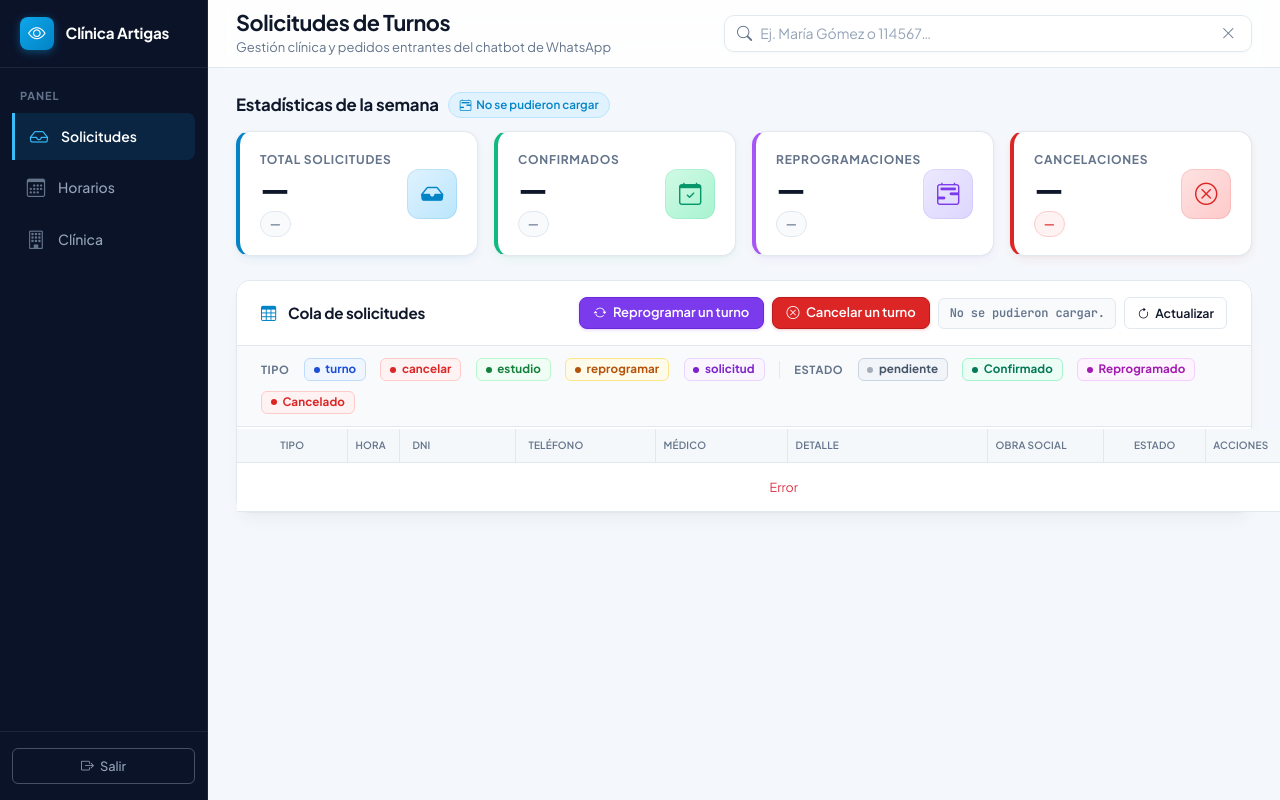
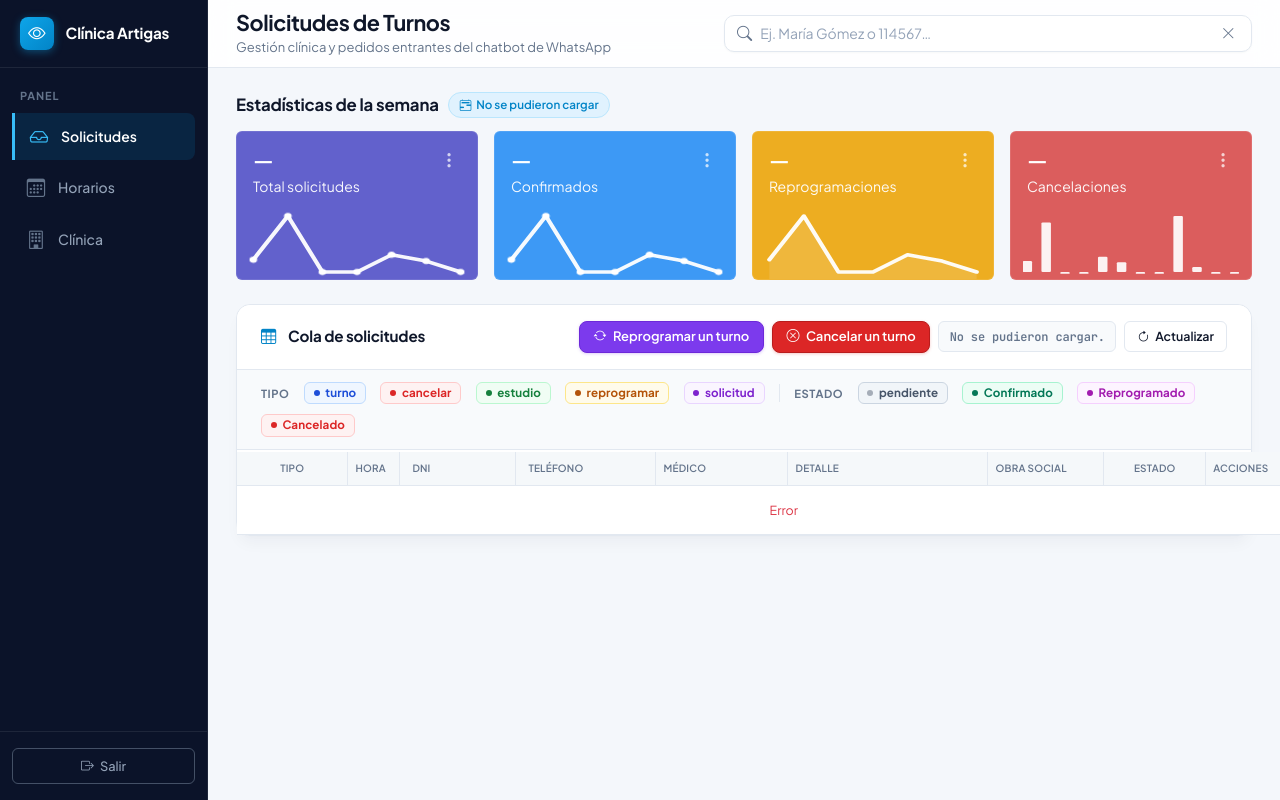
Before and after one commit to VesselVI/Chatbot__Artigas_n8n, a FastAPI app: template dashboard/templates/index.html in a window 1280 px wide; the page is wider, and only the part inside the window is pictured. Run offline with FastAPI, Linux system fonts and the light colour scheme; the template is opened without the code that fills it: most values are stand-ins (such as "Sample title", 1, 10 or a date in 2020); data that the repository does not hold is empty.

Commit message:
Restyle weekly KPI cards to match CoreUI solid widgets.
Use colored full-bleed cards with inline trends and SVG sparklines on the Solicitudes board.

Co-authored-by: Cursor <cursoragent@cursor.com>

```diff
--- a/dashboard/templates/index.html
+++ b/dashboard/templates/index.html
@@ -346,7 +346,7 @@
       color: var(--accent);
     }
 
-    /* —— Weekly KPI metrics —— */
+    /* —— Weekly KPI metrics (CoreUI-style solid widgets) —— */
     .stats-section {
       display: flex;
       flex-direction: column;
@@ -386,125 +386,122 @@
     }
     .metrics-grid {
       display: grid;
-      grid-template-columns: repeat(auto-fit, minmax(220px, 1fr));
+      grid-template-columns: repeat(4, 1fr);
       gap: 1rem;
     }
+    @media (max-width: 1199.98px) {
+      .metrics-grid { grid-template-columns: repeat(2, 1fr); }
+    }
+    @media (max-width: 575.98px) {
+      .metrics-grid { grid-template-columns: 1fr; }
+    }
     .metric-card {
-      background: var(--surface);
-      border: 1px solid var(--border);
-      border-radius: 14px;
-      padding: 1.15rem 1.25rem;
-      box-shadow: var(--shadow-sm);
+      background: #6261cc;
+      color: #fff;
+      border: 1px solid rgba(255, 255, 255, 0.1);
+      border-radius: 6px;
+      box-shadow: none;
       display: flex;
-      align-items: center;
-      justify-content: space-between;
-      gap: 0.75rem;
+      flex-direction: column;
       position: relative;
       overflow: hidden;
-      transition: transform 0.15s ease, box-shadow 0.15s ease;
-      border-left-width: 4px;
-      border-left-style: solid;
+      padding: 0;
+      transition: filter 0.15s ease, transform 0.15s ease;
     }
     .metric-card:hover {
-      transform: translateY(-2px);
-      box-shadow: var(--shadow-md);
-    }
-    .metric-card.m-total {
-      border-left-color: #0284c7;
-      box-shadow: rgba(2, 132, 199, 0.08) 0 4px 12px -2px, rgba(0, 0, 0, 0.04) 0 1px 3px;
-    }
-    .metric-card.m-confirmados {
-      border-left-color: #10b981;
-      box-shadow: rgba(16, 185, 129, 0.08) 0 4px 12px -2px, rgba(0, 0, 0, 0.04) 0 1px 3px;
-    }
-    .metric-card.m-reprogramados {
-      border-left-color: #a855f7;
-      box-shadow: rgba(168, 85, 247, 0.08) 0 4px 12px -2px, rgba(0, 0, 0, 0.04) 0 1px 3px;
-    }
-    .metric-card.m-cancelados {
-      border-left-color: #dc2626;
-      box-shadow: rgba(220, 38, 38, 0.08) 0 4px 12px -2px, rgba(0, 0, 0, 0.04) 0 1px 3px;
+      transform: translateY(-1px);
+      filter: brightness(1.03);
+      box-shadow: 0 4px 12px rgba(15, 23, 42, 0.12);
+    }
+    .metric-card.m-total { background: #6261cc; }
+    .metric-card.m-confirmados { background: #3d99f5; }
+    .metric-card.m-reprogramados { background: #edad21; }
+    .metric-card.m-cancelados { background: #db5d5d; }
+
+    .metric-card-body {
+      display: flex;
+      justify-content: space-between;
+      align-items: flex-start;
+      gap: 0.5rem;
+      padding: 1rem 1rem 0;
     }
     .metric-info {
       display: flex;
       flex-direction: column;
+      gap: 0.15rem;
+      min-width: 0;
+    }
+    .metric-value-row {
+      display: flex;
+      flex-wrap: wrap;
+      align-items: baseline;
       gap: 0.35rem;
-      min-width: 0;
+      line-height: 1.15;
+    }
+    .metric-value {
+      font-size: 1.35rem;
+      font-weight: 600;
+      color: #fff;
+      font-variant-numeric: tabular-nums;
+      letter-spacing: -0.01em;
+    }
+    .metric-trend {
+      font-size: 0.875rem;
+      font-weight: 400;
+      color: rgba(255, 255, 255, 0.92);
+      white-space: nowrap;
+    }
+    .metric-trend .trend-arrow {
+      font-size: 0.75em;
+      margin-left: 0.1em;
     }
     .metric-label {
-      font-size: 0.75rem;
-      font-weight: 700;
-      letter-spacing: 0.06em;
-      text-transform: uppercase;
-      color: var(--muted);
-    }
-    .metric-value {
-      font-size: 1.85rem;
-      font-weight: 800;
-      color: var(--ink);
-      line-height: 1;
-      font-variant-numeric: tabular-nums;
-    }
-    .metric-trend {
-      display: inline-flex;
-      align-items: center;
-      gap: 0.25rem;
-      margin-top: 0.1rem;
-      font-size: 0.725rem;
-      font-weight: 600;
-      padding: 0.2rem 0.55rem;
-      border-radius: 20px;
-      width: fit-content;
-      border: 1px solid transparent;
-    }
-    .metric-trend.is-up {
-      color: #047857;
-      background: #ecfdf5;
-      border-color: #a7f3d0;
-    }
-    .metric-trend.is-down {
-      color: #7c3aed;
-      background: #f5f3ff;
-      border-color: #ddd6fe;
-    }
-    .metric-trend.is-neutral {
-      color: var(--muted);
-      background: var(--surface-subtle);
-      border-color: var(--border);
-    }
-    .metric-trend.is-cancel {
-      color: #dc2626;
-      background: #fef2f2;
-      border-color: #fecaca;
-    }
-    .metric-icon-wrap {
-      width: 3.1rem;
-      height: 3.1rem;
-      border-radius: 12px;
+      font-size: 0.875rem;
+      font-weight: 400;
+      letter-spacing: 0;
+      text-transform: none;
+      color: rgba(255, 255, 255, 0.95);
+    }
+    .metric-opts {
+      flex-shrink: 0;
+      width: 1.5rem;
+      height: 1.5rem;
       display: grid;
       place-items: center;
-      font-size: 1.4rem;
-      flex-shrink: 0;
-    }
-    .m-total .metric-icon-wrap {
-      background: linear-gradient(135deg, #e0f2fe 0%, #bae6fd 100%);
-      color: #0284c7;
-      box-shadow: inset 0 0 0 1px rgba(2, 132, 199, 0.12);
-    }
-    .m-confirmados .metric-icon-wrap {
-      background: linear-gradient(135deg, #d1fae5 0%, #a7f3d0 100%);
-      color: #059669;
-      box-shadow: inset 0 0 0 1px rgba(16, 185, 129, 0.12);
-    }
-    .m-reprogramados .metric-icon-wrap {
-      background: linear-gradient(135deg, #ede9fe 0%, #ddd6fe 100%);
-      color: #7c3aed;
-      box-shadow: inset 0 0 0 1px rgba(139, 92, 246, 0.12);
-    }
-    .m-cancelados .metric-icon-wrap {
-      background: linear-gradient(135deg, #fee2e2 0%, #fecaca 100%);
-      color: #dc2626;
-      box-shadow: inset 0 0 0 1px rgba(220, 38, 38, 0.12);
+      color: rgba(255, 255, 255, 0.85);
+      font-size: 1.1rem;
+      line-height: 1;
+      opacity: 0.85;
+      pointer-events: none;
+    }
+    .metric-chart {
+      height: 70px;
+      margin: 0.75rem 0.75rem 0;
+      position: relative;
+    }
+    .metric-chart svg {
+      display: block;
+      width: 100%;
+      height: 100%;
+    }
+    .metric-chart .spark-line {
+      fill: none;
+      stroke: rgba(255, 255, 255, 0.95);
+      stroke-width: 2;
+      stroke-linecap: round;
+      stroke-linejoin: round;
+    }
+    .metric-chart .spark-dot {
+      fill: #fff;
+      stroke: rgba(255, 255, 255, 0.35);
+      stroke-width: 1;
+    }
+    .metric-chart .spark-area {
+      fill: rgba(255, 255, 255, 0.12);
+      stroke: none;
+    }
+    .metric-chart .spark-bar {
+      fill: rgba(255, 255, 255, 0.92);
     }
 
     /* —— Card —— */
@@ -1783,36 +1780,56 @@
         </div>
         <div class="metrics-grid">
           <div class="metric-card m-total">
-            <div class="metric-info">
-              <span class="metric-label">Total Solicitudes</span>
-              <span class="metric-value" id="kpi-total">—</span>
-              <span class="metric-trend is-neutral" id="kpi-total-trend">—</span>
+            <div class="metric-card-body">
+              <div class="metric-info">
+                <div class="metric-value-row">
+                  <span class="metric-value" id="kpi-total">—</span>
+                  <span class="metric-trend" id="kpi-total-trend"></span>
+                </div>
+                <span class="metric-label">Total solicitudes</span>
+              </div>
+              <span class="metric-opts" aria-hidden="true"><i class="bi bi-three-dots-vertical"></i></span>
             </div>
-            <div class="metric-icon-wrap" aria-hidden="true"><i class="bi bi-inbox-fill"></i></div>
+            <div class="metric-chart" id="kpi-total-chart" aria-hidden="true"></div>
           </div>
           <div class="metric-card m-confirmados">
-            <div class="metric-info">
-              <span class="metric-label">Confirmados</span>
-              <span class="metric-value" id="kpi-confirmados">—</span>
-              <span class="metric-trend is-neutral" id="kpi-confirmados-trend">—</span>
+            <div class="metric-card-body">
+              <div class="metric-info">
+                <div class="metric-value-row">
+                  <span class="metric-value" id="kpi-confirmados">—</span>
+                  <span class="metric-trend" id="kpi-confirmados-trend"></span>
+                </div>
+                <span class="metric-label">Confirmados</span>
+              </div>
+              <span class="metric-opts" aria-hidden="true"><i class="bi bi-three-dots-vertical"></i></span>
             </div>
-            <div class="metric-icon-wrap" aria-hidden="true"><i class="bi bi-calendar-check"></i></div>
+            <div class="metric-chart" id="kpi-confirmados-chart" aria-hidden="true"></div>
           </div>
           <div class="metric-card m-reprogramados">
-            <div class="metric-info">
-              <span class="metric-label">Reprogramaciones</span>
-              <span class="metric-value" id="kpi-reprog">—</span>
-              <span class="metric-trend is-neutral" id="kpi-reprog-trend">—</span>
+            <div class="metric-card-body">
+              <div class="metric-info">
+                <div class="metric-value-row">
+                  <span class="metric-value" id="kpi-reprog">—</span>
+                  <span class="metric-trend" id="kpi-reprog-trend"></span>
+                </div>
+                <span class="metric-label">Reprogramaciones</span>
+              </div>
+              <span class="metric-opts" aria-hidden="true"><i class="bi bi-three-dots-vertical"></i></span>
             </div>
-            <div class="metric-icon-wrap" aria-hidden="true"><i class="bi bi-calendar2-range"></i></div>
+            <div class="metric-chart" id="kpi-reprog-chart" aria-hidden="true"></div>
           </div>
           <div class="metric-card m-cancelados">
-            <div class="metric-info">
-              <span class="metric-label">Cancelaciones</span>
-              <span class="metric-value" id="kpi-cancelados">—</span>
-              <span class="metric-trend is-cancel" id="kpi-cancelados-trend">—</span>
+            <div class="metric-card-body">
+              <div class="metric-info">
+                <div class="metric-value-row">
+                  <span class="metric-value" id="kpi-cancelados">—</span>
+                  <span class="metric-trend" id="kpi-cancelados-trend"></span>
+                </div>
+                <span class="metric-label">Cancelaciones</span>
+              </div>
+              <span class="metric-opts" aria-hidden="true"><i class="bi bi-three-dots-vertical"></i></span>
             </div>
-            <div class="metric-icon-wrap" aria-hidden="true"><i class="bi bi-x-circle"></i></div>
+            <div class="metric-chart" id="kpi-cancelados-chart" aria-hidden="true"></div>
           </div>
         </div>
       </section>
@@ -3026,29 +3043,102 @@ function openConfirmModal(b, { edit, reprogram, searchFirst } = {}) {
       }
     }
 
-    function trendClass(key, trend) {
-      if (key === 'cancelaciones') return 'is-cancel';
-      const pct = trend && trend.pct;
-      const delta = trend && trend.delta;
+    function formatCoreTrend(key, trend) {
+      if (!trend || trend.label == null || trend.label === '—') return '';
+      if (key === 'cancelaciones') {
+        const pct = typeof trend.pct === 'number' ? trend.pct : null;
+        if (pct === null) return trend.label ? '(' + trend.label + ')' : '';
+        return '(' + pct + '% del total)';
+      }
+      const pct = trend.pct;
+      const delta = trend.delta;
+      let arrow = '';
+      let text = '';
       if (typeof pct === 'number') {
-        if (pct > 0) return 'is-up';
-        if (pct < 0) return 'is-down';
-        return 'is-neutral';
-      }
-      if (typeof delta === 'number') {
-        if (delta > 0) return 'is-up';
-        if (delta < 0) return 'is-down';
-      }
-      return 'is-neutral';
-    }
-
-    function setKpi(valueId, trendId, value, trend, key) {
+        const sign = pct > 0 ? '+' : '';
+        text = sign + pct + '%';
+        if (pct > 0) arrow = '↑';
+        else if (pct < 0) arrow = '↓';
+      } else if (typeof delta === 'number') {
+        if (delta === 0) return '(sin cambio)';
+        const sign = delta > 0 ? '+' : '';
+        text = sign + delta;
+        arrow = delta > 0 ? '↑' : '↓';
+      } else {
+        return trend.label ? '(' + trend.label.replace(/^sin cambio.*/, 'sin cambio') + ')' : '';
+      }
+      return '(' + text + (arrow ? ' <span class="trend-arrow">' + arrow + '</span>' : '') + ')';
+    }
+
+    function sparkSeries(prev, curr, n) {
+      const points = n || 7;
+      const a = Math.max(0, Number(prev) || 0);
+      const b = Math.max(0, Number(curr) || 0);
+      const mid = (a + b) / 2;
+      const amp = Math.max(1, Math.abs(b - a) * 0.45, mid * 0.12);
+      const out = [];
+      for (let i = 0; i < points; i++) {
+        const t = i / (points - 1);
+        const base = a + (b - a) * t;
+        const wobble = Math.sin(i * 1.7 + (a + 1) * 0.3) * amp * (0.35 + 0.2 * Math.sin(i));
+        out.push(Math.max(0, base + wobble));
+      }
+      out[points - 1] = b;
+      return out;
+    }
+
+    function renderSparkline(el, values, style) {
+      if (!el) return;
+      const w = 100;
+      const h = 40;
+      const padY = 4;
+      const padX = 2;
+      const vals = values && values.length ? values : [0, 0];
+      const min = Math.min(...vals);
+      const max = Math.max(...vals);
+      const span = Math.max(0.0001, max - min);
+      const coords = vals.map((v, i) => {
+        const x = padX + (i / Math.max(1, vals.length - 1)) * (w - padX * 2);
+        const y = h - padY - ((v - min) / span) * (h - padY * 2);
+        return [x, y];
+      });
+
+      if (style === 'bars') {
+        const bw = Math.max(2, (w - padX * 2) / vals.length * 0.55);
+        const bars = vals.map((v, i) => {
+          const x = padX + (i / Math.max(1, vals.length - 1)) * (w - padX * 2) - bw / 2;
+          const y = h - padY - ((v - min) / span) * (h - padY * 2);
+          const bh = h - padY - y;
+          return `<rect class="spark-bar" x="${x.toFixed(2)}" y="${y.toFixed(2)}" width="${bw.toFixed(2)}" height="${Math.max(1, bh).toFixed(2)}" rx="0.6"/>`;
+        }).join('');
+        el.innerHTML = `<svg viewBox="0 0 ${w} ${h}" preserveAspectRatio="none">${bars}</svg>`;
+        return;
+      }
+
+      const d = coords.map((p, i) => (i === 0 ? 'M' : 'L') + p[0].toFixed(2) + ' ' + p[1].toFixed(2)).join(' ');
+      const area = d + ` L${coords[coords.length - 1][0].toFixed(2)} ${h} L${coords[0][0].toFixed(2)} ${h} Z`;
+      const dots = style === 'dots'
+        ? coords.map(p => `<circle class="spark-dot" cx="${p[0].toFixed(2)}" cy="${p[1].toFixed(2)}" r="1.6"/>`).join('')
+        : '';
+      const smooth = style === 'smooth';
+      el.innerHTML = `<svg viewBox="0 0 ${w} ${h}" preserveAspectRatio="none">
+        ${smooth ? `<path class="spark-area" d="${area}"/>` : ''}
+        <path class="spark-line" d="${d}"/>
+        ${dots}
+      </svg>`;
+    }
+
+    function setKpi(valueId, trendId, chartId, value, prev, trend, key, chartStyle) {
       const valueEl = document.getElementById(valueId);
       const trendEl = document.getElementById(trendId);
+      const chartEl = document.getElementById(chartId);
       if (valueEl) valueEl.textContent = String(value ?? '—');
       if (trendEl) {
-        trendEl.textContent = (trend && trend.label) || '—';
-        trendEl.className = 'metric-trend ' + trendClass(key, trend);
+        trendEl.innerHTML = formatCoreTrend(key, trend);
+      }
+      if (chartEl) {
+        const series = sparkSeries(prev, value, chartStyle === 'bars' ? 12 : 7);
+        renderSparkline(chartEl, series, chartStyle);
       }
     }
 
@@ -3063,17 +3153,18 @@ function openConfirmModal(b, { edit, reprogram, searchFirst } = {}) {
         const data = await res.json();
         if (weekLabel) weekLabel.textContent = data.week_label || '';
         const cur = data.current || {};
+        const prev = data.previous || {};
         const trends = data.trends || {};
-        setKpi('kpi-total', 'kpi-total-trend', cur.total, trends.total, 'total');
-        setKpi('kpi-confirmados', 'kpi-confirmados-trend', cur.confirmados, trends.confirmados, 'confirmados');
-        setKpi('kpi-reprog', 'kpi-reprog-trend', cur.reprogramaciones, trends.reprogramaciones, 'reprogramaciones');
-        setKpi('kpi-cancelados', 'kpi-cancelados-trend', cur.cancelaciones, trends.cancelaciones, 'cancelaciones');
+        setKpi('kpi-total', 'kpi-total-trend', 'kpi-total-chart', cur.total, prev.total, trends.total, 'total', 'dots');
+        setKpi('kpi-confirmados', 'kpi-confirmados-trend', 'kpi-confirmados-chart', cur.confirmados, prev.confirmados, trends.confirmados, 'confirmados', 'dots');
+        setKpi('kpi-reprog', 'kpi-reprog-trend', 'kpi-reprog-chart', cur.reprogramaciones, prev.reprogramaciones, trends.reprogramaciones, 'reprogramaciones', 'smooth');
+        setKpi('kpi-cancelados', 'kpi-cancelados-trend', 'kpi-cancelados-chart', cur.cancelaciones, prev.cancelaciones, trends.cancelaciones, 'cancelaciones', 'bars');
       } catch (err) {
         if (weekLabel) weekLabel.textContent = 'No se pudieron cargar';
-        setKpi('kpi-total', 'kpi-total-trend', '—', { label: '—' }, 'total');
-        setKpi('kpi-confirmados', 'kpi-confirmados-trend', '—', { label: '—' }, 'confirmados');
-        setKpi('kpi-reprog', 'kpi-reprog-trend', '—', { label: '—' }, 'reprogramaciones');
-        setKpi('kpi-cancelados', 'kpi-cancelados-trend', '—', { label: '—' }, 'cancelaciones');
+        setKpi('kpi-total', 'kpi-total-trend', 'kpi-total-chart', '—', 0, null, 'total', 'dots');
+        setKpi('kpi-confirmados', 'kpi-confirmados-trend', 'kpi-confirmados-chart', '—', 0, null, 'confirmados', 'dots');
+        setKpi('kpi-reprog', 'kpi-reprog-trend', 'kpi-reprog-chart', '—', 0, null, 'reprogramaciones', 'smooth');
+        setKpi('kpi-cancelados', 'kpi-cancelados-trend', 'kpi-cancelados-chart', '—', 0, null, 'cancelaciones', 'bars');
       }
     }
 
```
